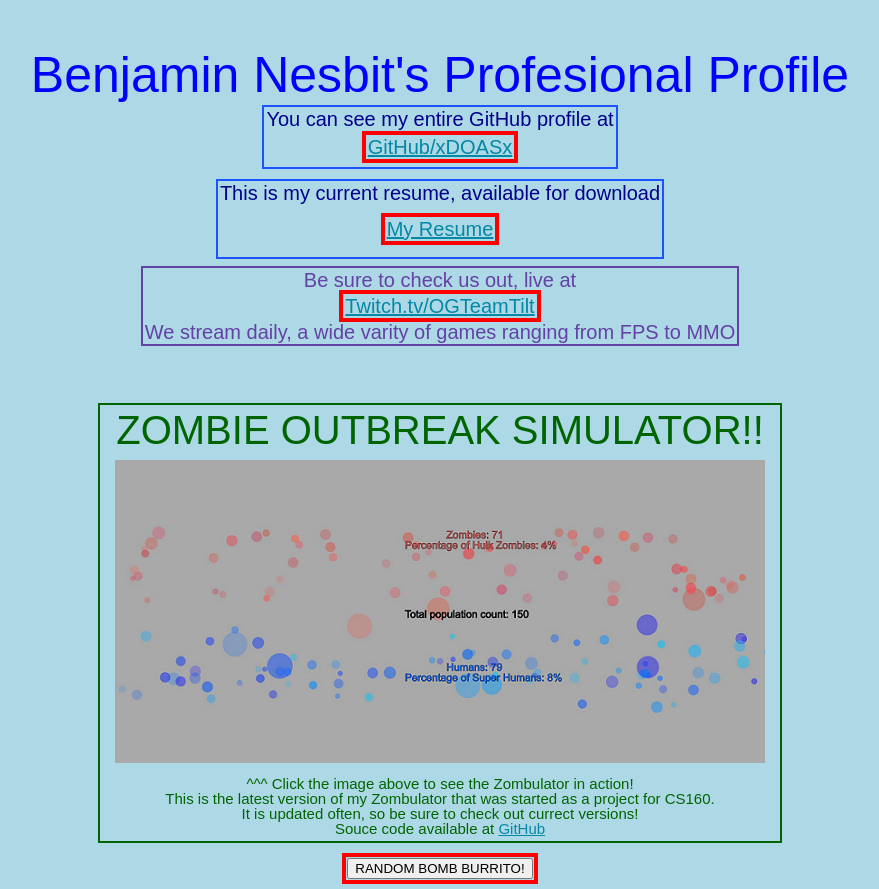
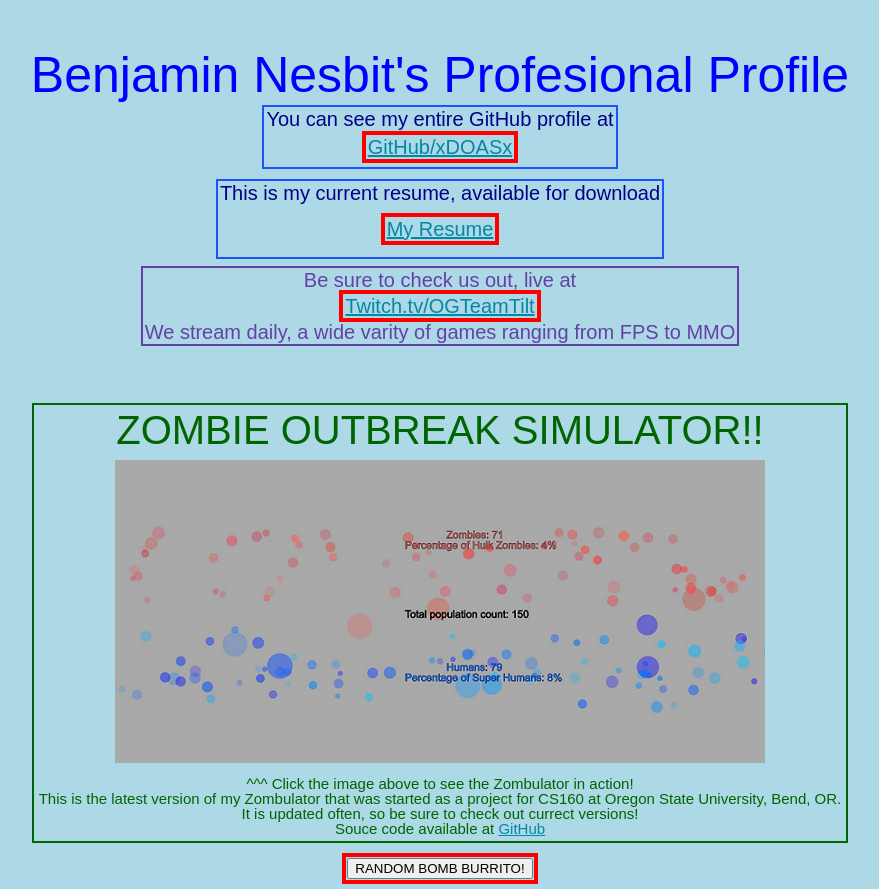
Before and after one commit to benesbit/xdoasx.github.io, a plain HTML site: page index.html in a window 1280 px wide. Shown: the whole page, without its empty margins (200-1079 px from the left). Drawn offline with nearby package versions, Linux system fonts and the light colour scheme.

```diff
--- a/index.html
+++ b/index.html
@@ -24,7 +24,7 @@
     <div id="Zombulator_Container">
       <div id="Zom_Box">
         <div id="Zombulator_Title"><h3>ZOMBIE OUTBREAK SIMULATOR!!</h3></div>
-        <div id="Zom_Screenshot_Box"><a href="https://xdoasx.github.io/cs160-zombulator/"><img id="Zom_Pic" src="Zombulator_Screenshot.png" alt="Zombulator Screenshot"></a><h4>^^^ Click the image above to see the Zombulator in action!</h4><h4>This is the latest version of my Zombulator that was started as a project for CS160.<br>It is updated often, so be sure to check out currect versions!<br>Souce code available at <a href="https://github.com/xDOASx/cs160-zombulator">GitHub</a></h4></div>
+        <div id="Zom_Screenshot_Box"><a href="https://xdoasx.github.io/cs160-zombulator/"><img id="Zom_Pic" src="Zombulator_Screenshot.png" alt="Zombulator Screenshot"></a><h4>^^^ Click the image above to see the Zombulator in action!</h4><h4>This is the latest version of my Zombulator that was started as a project for CS160 at Oregon State University, Bend, OR.<br>It is updated often, so be sure to check out currect versions!<br>Souce code available at <a href="https://github.com/xDOASx/cs160-zombulator">GitHub</a></h4></div>
       </div>
     </div>
     <div id="Burrito_Container">
```
